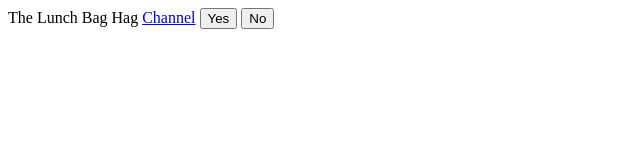
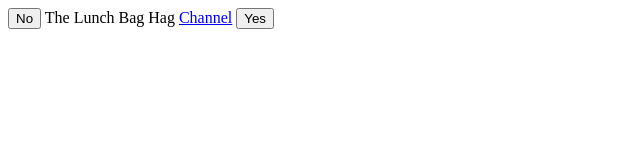
Before and after one commit to TheLunchBagHag/Test, a plain HTML site: page index.html in a window 1280 px wide. Shown: the whole page, without its empty margins (0-640 px from the left). Drawn offline with Linux system fonts and the light colour scheme.

Commit message:
Update index.html

```diff
--- a/index.html
+++ b/index.html
@@ -1,9 +1,10 @@
 <!DOCTYPE html>
 <html lang="en">
     <head></head>
+    <button>No</button>
     <body>
         <head>The Lunch Bag Hag</head>
         <a href="https://www.youtube.com/channel/UCBTttk1tA6pjR-OEXtXZR6A" target="_blank">Channel</a>
-        <button>Yes</button> <button>No</button>
+        <button>Yes</button>
     </body>
 </html>
```
